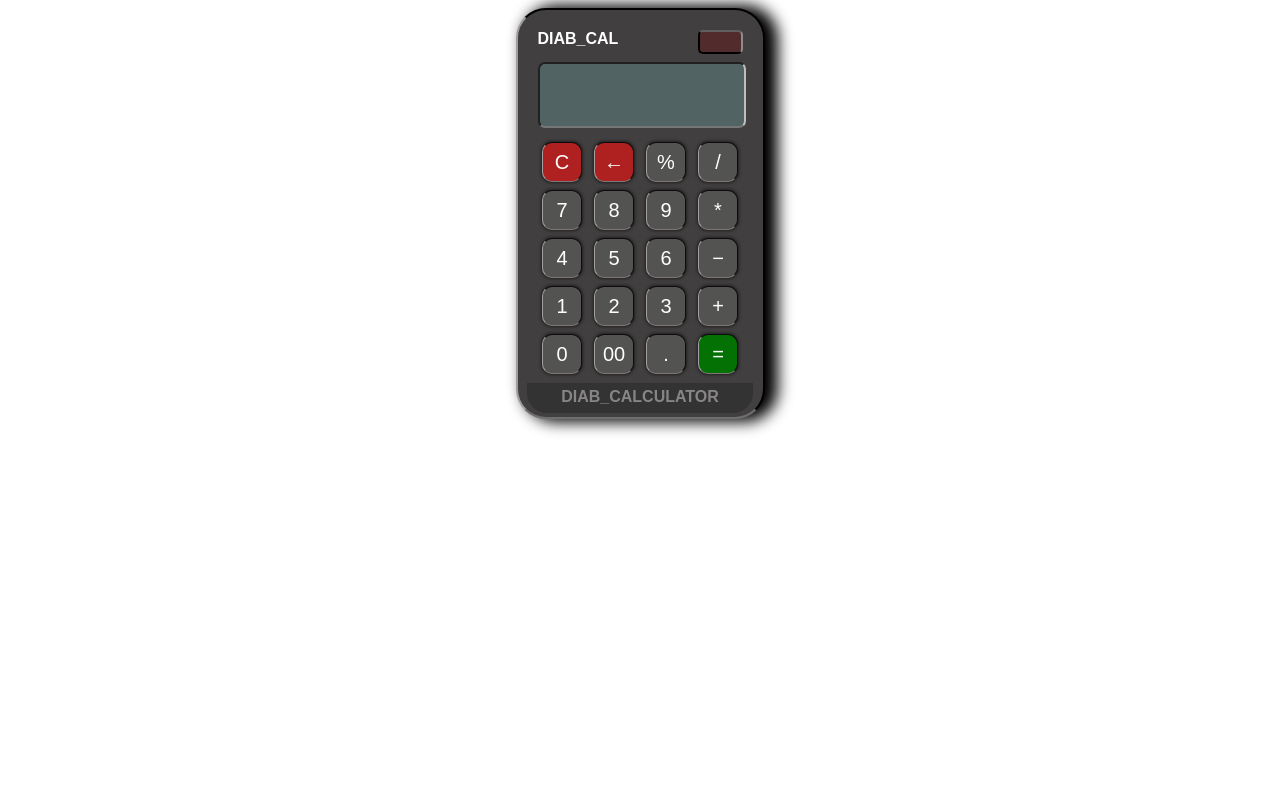
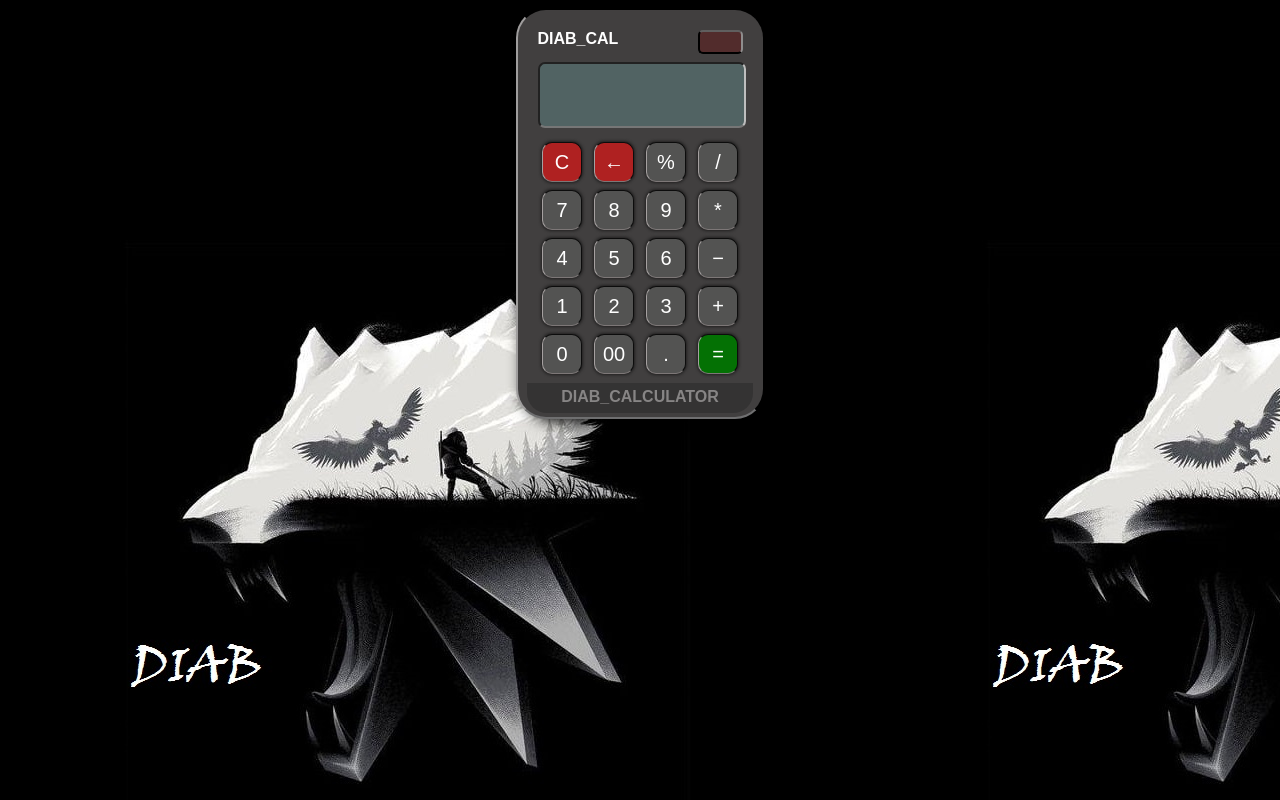
Before and after one commit to Debboo/calculator-Projects, a plain HTML site: page index.html in a window 1280 px wide. Drawn offline with Linux system fonts and the light colour scheme.

Commit message:
Update style.css

```diff
--- a/style.css
+++ b/style.css
@@ -1,6 +1,6 @@
 body{
     /* background-color: rgb(83, 96, 108); */
-    background-image:url(/img/wallpaperflare.com_wallpa.jpg);
+    background-image:url(wallpaperflare.com_wallpa.jpg);
 
 }
 .calc {
```
